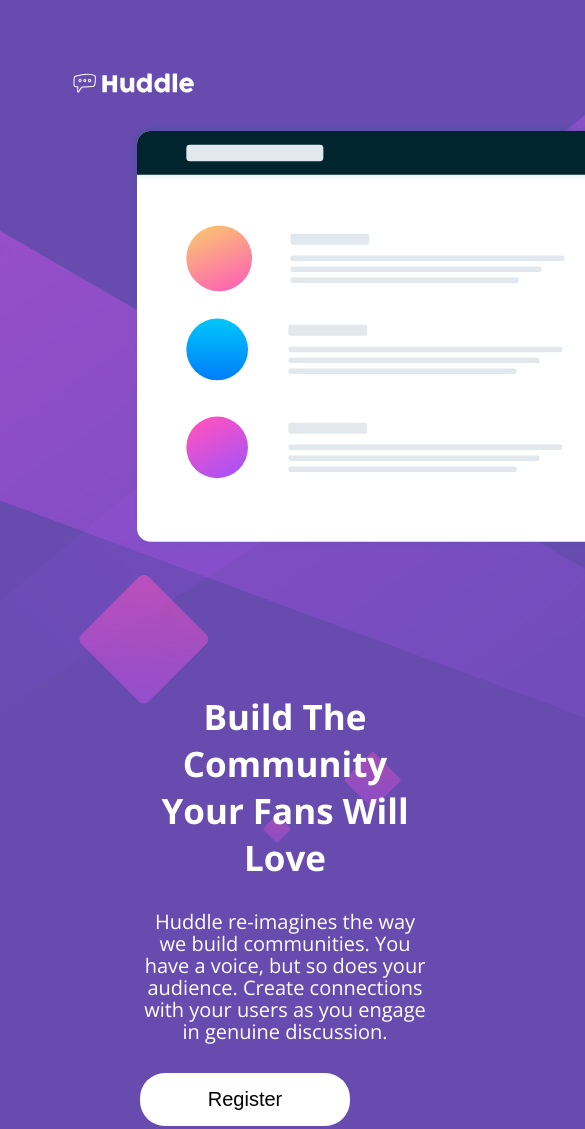
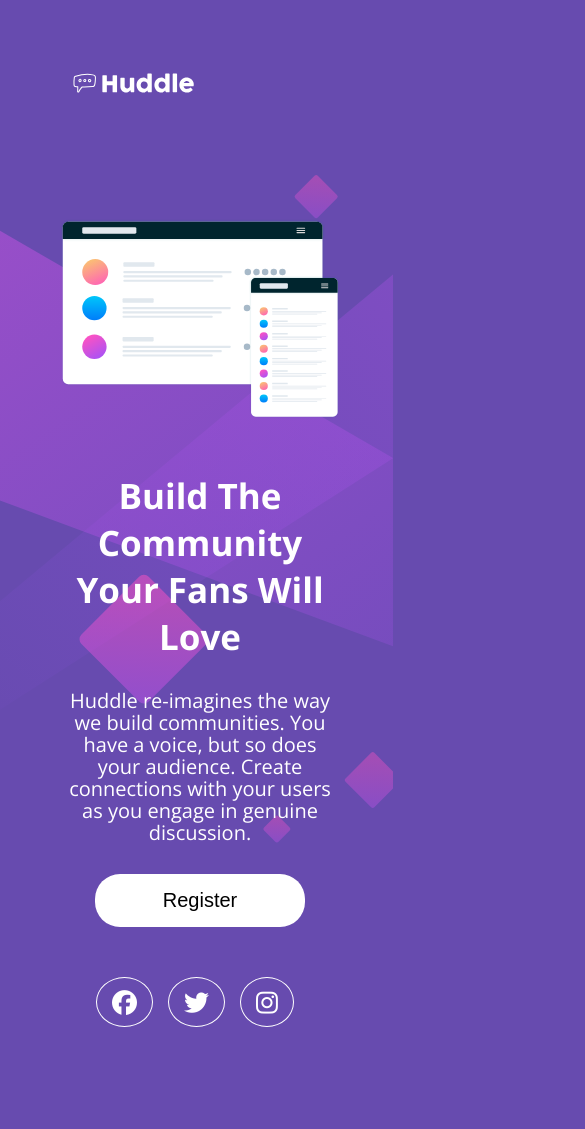
Before and after one commit to MarlonMorari/huddle-landing-page, a plain HTML site: page index.html in a window 390 px wide. Shown: the top 1129 px of the page, 585 px wide, since content can reach past the window. After the commit the page ends 1027 px from the top, so only its background shows below. Drawn offline with nearby package versions, Linux system fonts and the light colour scheme.

Commit message:
atualização no responsivo do css

```diff
--- a/src/css/style.css
+++ b/src/css/style.css
@@ -14,10 +14,9 @@ body{
     height: 800px;
     font-family: 'Open Sans', sans-serif;
     font-weight: 400;
-    padding: 70px;
 }
 .header{
-    margin-bottom: 70px;
+    padding: 70px;
 }
 .corpo-principal{
     display: grid;
@@ -45,7 +44,6 @@ body{
     border-radius: 25px;
     border: none;
     width: 210px;
-    align-self: flex-start;
     transition: 0.3s;
 }
 .corpo-principal .texto .register:hover{
@@ -97,15 +95,15 @@ body{
         flex-direction: column;
         justify-content: center;
         align-items: center;
-        margin-left: 10px;
-        margin-top: 10px;
     }
     .imagem{
         max-width: 300px;
-        margin-top: -25px;
+    }
+    img{
+        width: 100%;
     }
     .texto h2{
-        font-size: 2rem;
+        font-size: 1.8rem;
         text-align: center;
         line-height: normal;
     }
@@ -118,5 +116,9 @@ body{
         font-size: 1.2rem;
         padding: 10px 90px;
     }
-
+    .footer{
+        display: flex;
+        justify-content: center;
+        align-items: center;
+    }
 }
```
